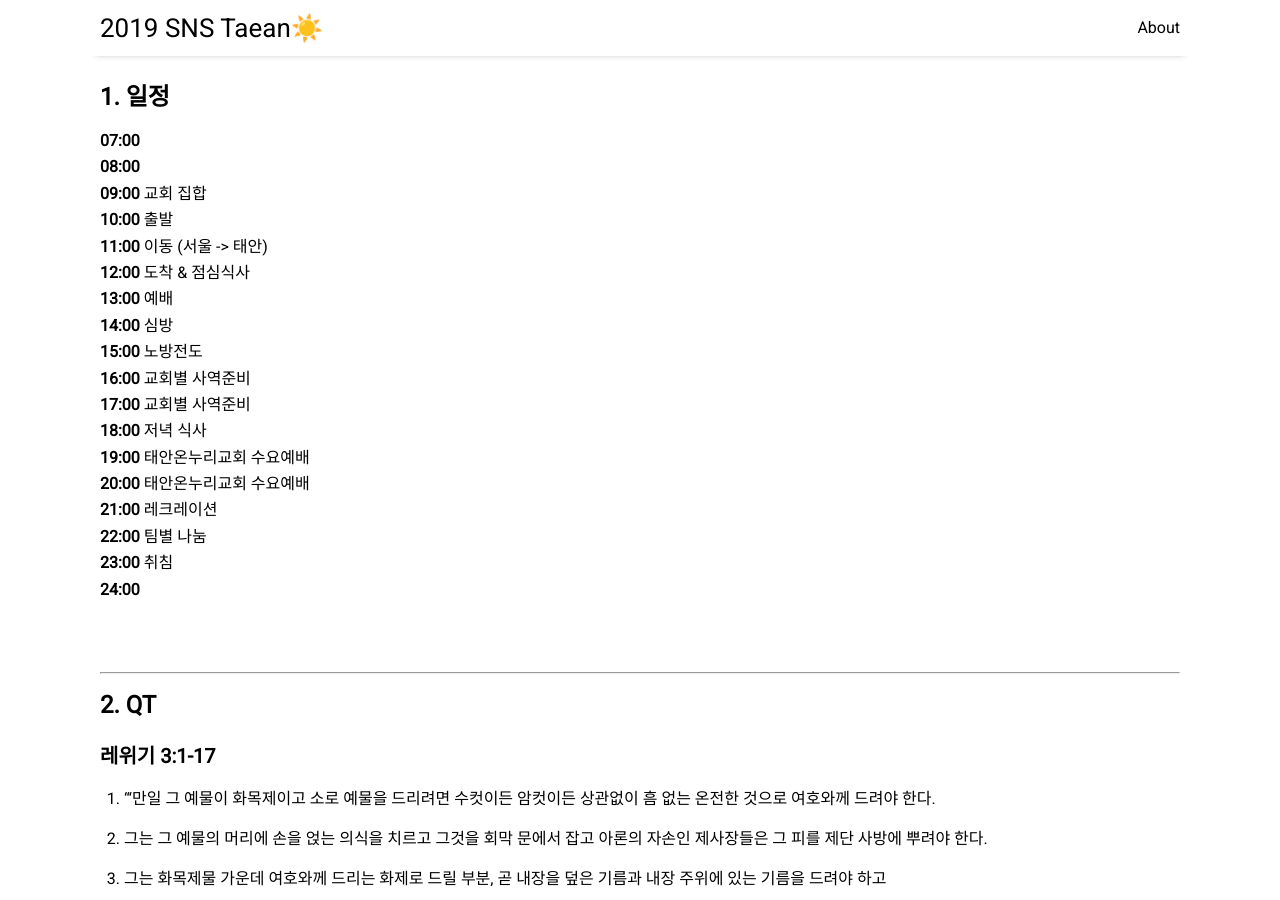
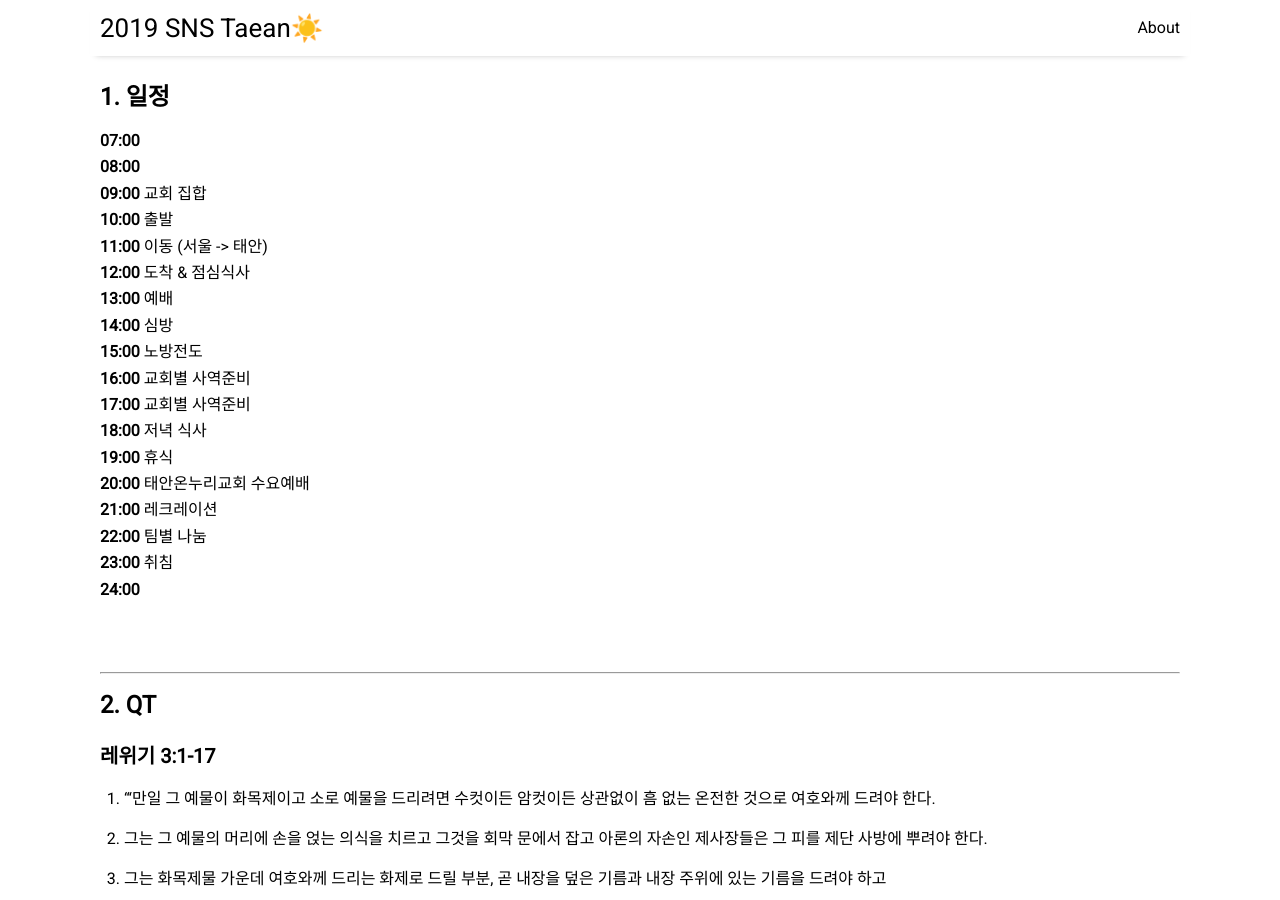
Before and after one commit to taean-outreach/taean-outreach.github.io, a Jekyll site: the page built from _posts/2019-08-05-0814.md, in a window 1280 px wide and 900 px high. Built offline with Jekyll 4.4.1, drawn with Linux system fonts in a browser that asks for light colours; nearby versions of some CDN libraries.

Commit message:
Update 2019-08-05-0814.md

```diff
--- a/_posts/2019-08-05-0814.md
+++ b/_posts/2019-08-05-0814.md
@@ -20,7 +20,7 @@ image: taean1.jpg
 **16:00** 교회별 사역준비
 **17:00** 교회별 사역준비
 **18:00** 저녁 식사
-**19:00** 태안온누리교회 수요예배
+**19:00** 휴식
 **20:00** 태안온누리교회 수요예배
 **21:00** 레크레이션
 **22:00** 팀별 나눔
```
